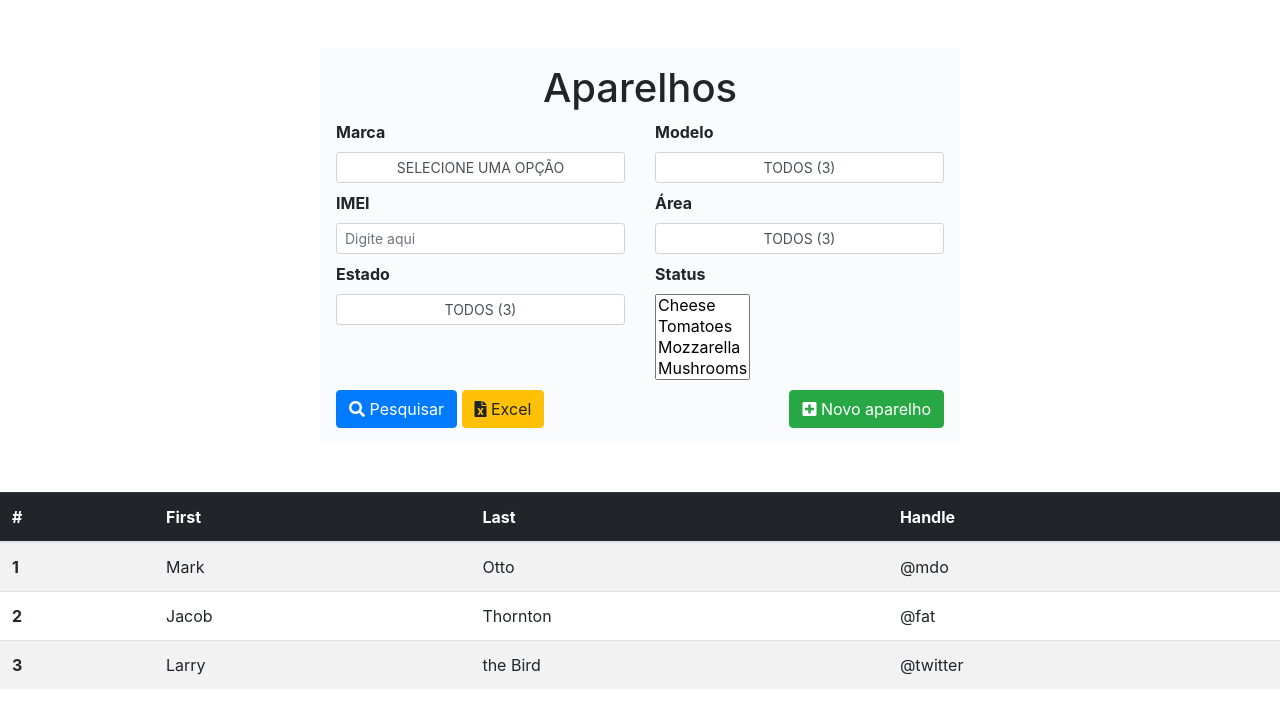
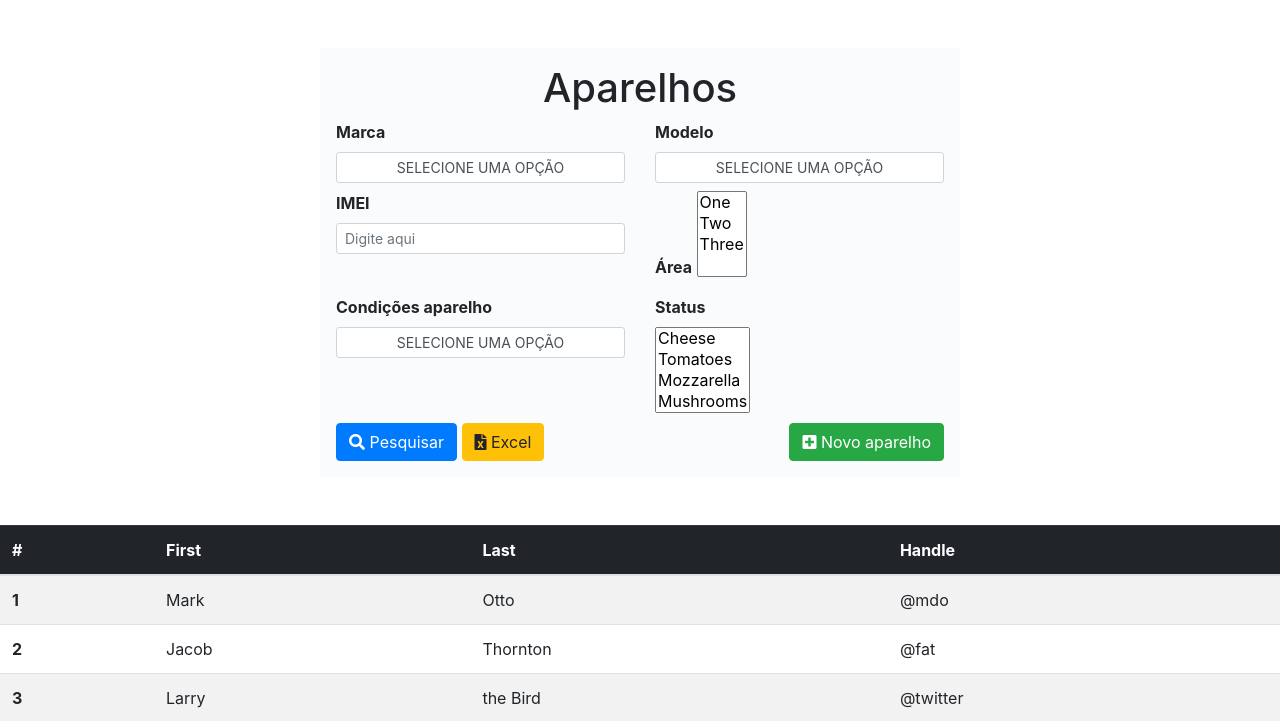
Before and after one commit to Goodnato/sistema_adm, a CodeIgniter app: page /sistemaadm/index.php/aparelhos/index in a window 1280 px wide. Shown: the part 56-777 px from the top of the page. Run offline with CodeIgniter, Linux system fonts and the light colour scheme; tables that the repository leaves empty or names only in its code hold one stand-in row (values such as "Sample post").

Commit message:
Criei models Modelo e Status condicoes. Também criei método para listar

```diff
--- a/application/controllers/Aparelhos.php
+++ b/application/controllers/Aparelhos.php
@@ -10,6 +10,8 @@ class Aparelhos extends CI_Controller
 
         $this->load->model('Aparelhos_model');
         $this->load->model('Marcas_model');
+        $this->load->model('Modelos_model');
+        $this->load->model('Status_condicoes_model');
     }
 
     public function index()
@@ -24,7 +26,9 @@ class Aparelhos extends CI_Controller
         $carregaView = [
             'caminhoCss' => 'assets/css/aparelhos.css',
             'caminhoJs' => 'assets/js/aparelhos.js',
-            'listaMarcas' => $this->Marcas_model->consultaTodasMarcas()
+            'listaMarcas' => $this->Marcas_model->consultaTodasMarcas(),
+            'listaModelos' => $this->Modelos_model->consultaTodosModelos(),
+            'listaStatusCondicoes' => $this->Status_condicoes_model->consultaTodosStatus(),
         ];
 
         return $carregaView;
--- /dev/null
+++ b/application/models/Modelos_model.php
@@ -0,0 +1,16 @@
+<?php
+
+defined('BASEPATH') or exit('No direct script access allowed');
+
+class Modelos_model extends CI_Model
+{
+    public function consultaTodosModelos()
+    {
+
+    	$sql = "SELECT id, nome FROM modelos WHERE status = 1";
+
+    	$query = $this->db->query($sql);
+
+        return $query->result_array();
+    }
+}
--- /dev/null
+++ b/application/models/Status_condicoes_model.php
@@ -0,0 +1,15 @@
+<?php
+
+defined('BASEPATH') or exit('No direct script access allowed');
+
+class Status_condicoes_model extends CI_Model
+{
+    public function consultaTodosStatus()
+    {
+    	$sql = "SELECT id, nome FROM status_condicoes WHERE status = 1";
+
+    	$query = $this->db->query($sql);
+
+        return $query->result_array();
+    }
+}
--- a/application/views/aparelhos/index.php
+++ b/application/views/aparelhos/index.php
@@ -17,18 +17,18 @@
                         </select>
                     </div>
                     <div class="col">
-                        <label for="formGroupExampleInput" class="form-label">Modelo</label>
-                        <select id="example-getting-started4" multiple="multiple">
-                            <option value="1">One</option>
-                            <option value="2">Two</option>
-                            <option value="3">Three</option>
+                        <label for="pesquisaModelo" class="form-label">Modelo</label>
+                        <select id="pesquisaModelo" multiple="multiple">
+                            <?php foreach ($listaModelos as $modelo) { ?>
+                                <option value="<?= $modelo['id'] ?>"><?= $modelo['nome'] ?></option>
+                            <?php } ?>
                         </select>
                     </div>
                 </div>
                 <div class="row mt-2">
                     <div class="col">
-                        <label for="formGroupExampleInput" class="form-label">IMEI</label>
-                        <input type="email" class="form-control form-control-sm" id="exampleInputEmail1" placeholder="Digite aqui">
+                        <label for="pesquisaImei" class="form-label">IMEI</label>
+                        <input type="text" class="form-control form-control-sm" id="pesquisaImei" placeholder="Digite aqui">
                     </div>
                     <div class="col">
                         <label for="formGroupExampleInput" class="form-label">Área</label>
@@ -41,11 +41,11 @@
                 </div>
                 <div class="row mt-2">
                     <div class="col-6">
-                        <label for="formGroupExampleInput" class="form-label">Estado</label>
-                        <select id="example-getting-started2" multiple="multiple">
-                            <option value="1">One</option>
-                            <option value="2">Two</option>
-                            <option value="3">Three</option>
+                        <label for="statusCondicoes" class="form-label">Condições aparelho</label>
+                        <select id="statusCondicoes" multiple="multiple">
+                            <?php foreach ($listaStatusCondicoes as $status) { ?>
+                                <option value="<?= $status['id'] ?>"><?= $status['nome'] ?></option>
+                            <?php } ?>
                         </select>
                     </div>
                     <div class="col-6">
--- a/assets/js/aparelhos.js
+++ b/assets/js/aparelhos.js
@@ -9,7 +9,7 @@ $('#pesquisaMarca').multiselect({
 });
 $('#pesquisaMarca').multiselect('selectAll', false);
 
-$('#example-getting-started2').multiselect({
+$('#pesquisaModelo').multiselect({
     buttonWidth: '100%',
     includeSelectAllOption: true,
     selectAllText: 'TODOS',
@@ -18,9 +18,9 @@ $('#example-getting-started2').multiselect({
     nSelectedText: 'SELECIONADO(S)',
     buttonClass: 'form-control form-control-sm'
 });
-$('#example-getting-started2').multiselect('selectAll', false);
+$('#pesquisaModelo').multiselect('selectAll', false);
 
-$('#example-getting-started3').multiselect({
+$('#statusCondicoes').multiselect({
     buttonWidth: '100%',
     includeSelectAllOption: true,
     selectAllText: 'TODOS',
@@ -29,7 +29,7 @@ $('#example-getting-started3').multiselect({
     nSelectedText: 'SELECIONADO(S)',
     buttonClass: 'form-control form-control-sm'
 });
-$('#example-getting-started3').multiselect('selectAll', false);
+$('#statusCondicoes').multiselect('selectAll', false);
 
 $('#example-getting-started4').multiselect({
     buttonWidth: '100%',
```
